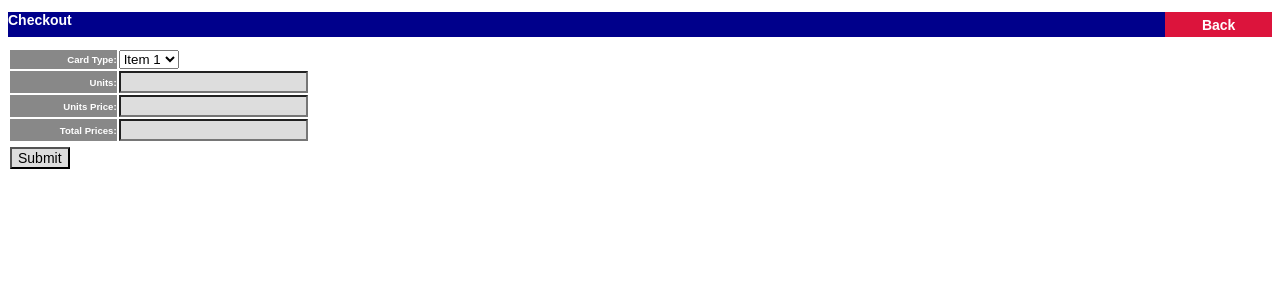
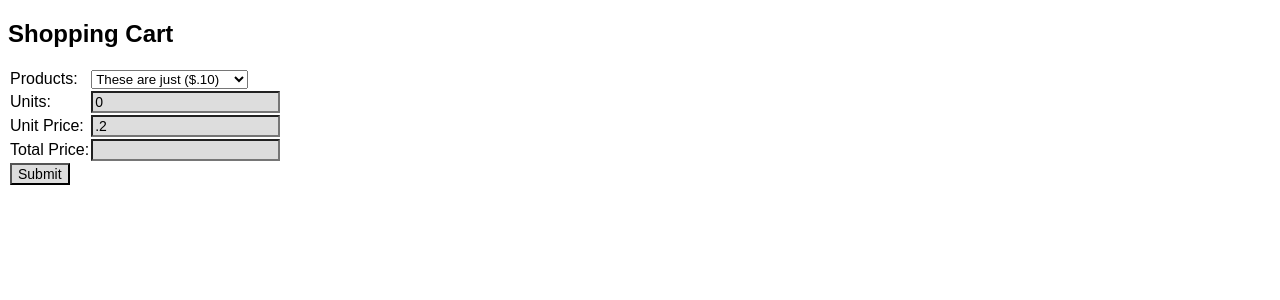
Before and after one commit to GeorgiePorgiePuddinPie/ecommerce, a PHP site: page /Shopping_Cart.html in a window 1280 px wide. Shown: the top 300 px of the page. Run offline with PHP 8.4, Linux system fonts and the light colour scheme.

Commit message:
Minor Modifications

```diff
--- a/Main _Page.html
+++ b/Main _Page.html
@@ -16,8 +16,8 @@
         <ul>
             <li><a href="userInformation.html" target="contentFrame"> User Information</a></li>
             <li><a href="Shopping_Cart.html" target="contentFrame"> Shopping Cart</a></li>
-            <li><a href="#"> Shipping Information</a></li>
-            <li><a href="#"> Payment Information</a></li>
+            <li><a href="shipping.html" target="contentFrame"> Shipping Information</a></li>
+            <li><a href="checkout.html" target="contentFrame"> Payment Information</a></li>
             <li><a href="#"> Order Confirmation </a></li>
         </ul>
     </nav>
--- a/Shopping_Cart.html
+++ b/Shopping_Cart.html
@@ -1,72 +1,55 @@
 <!DOCTYPE html>
 <!-- Shopping Cart page of our web page design -->
 <html>
-
 <head>
     <link rel="stylesheet" type="text/css" href="styles.css">
 </head>
 
 <body>
-
-    <h2> Checkout  <div class="exit-btn"> Back </div></h2>
-
-    <form action="#" onsubmit="return validateForm()">
-            <table>
-
-                    <tr>
-                            <td class="label"> Card Type: </td>
-                            <td><select name="cardType"  required="required">
-
-                                    <option value="Visa">Item 1</option>
-                                    <option value="Amex">Item 2</option>
-                                    <option value="MasterCard">Item 3</option>
-
-                            </tr>
-
-
-
-               <tr>
-
-                   <td class="label"></class> Units: </td>
-                   <div class="label.after"> </div>
-                   <td><input type="text" id="fullName" required="required"
-                   title='Enter Full Name' maxlength="100"></td>
-               </tr>
-               <tr>
-                   <td class="label"></class> Units Price: </td>
-                   <td><input type="text"  id="txtAddress1" required="required"
-                   title='Enter Address 1' maxlength="100"></td>
-               </tr>
-               <tr>
-                   <td class="label"></class> Total Prices: </td>
-                   <td><input type="text"  id="txtAddress2"
-                   maxlength="100"></td>
-               </tr>
-               <tr>
-
-
-
-
-           </table>
-
-
+<h2> Shopping Cart</h2>
+<form id="Shopping_Cart" name="Shopping_Cart" action=""> <!-- action="submit.php" method="post" -->
+    <!-- product dropdown menu, will be implemented using database and Ajax-->
 
     <table>
 
-
-
+    <td class="label"> Products: </td>
+    <td><select name="Products"  required="required">
+        <option value="These are just">These are just ($.10)</option>
+        <option value="fillers.">fillers. ($.20)</option>
+        <option value="Until we">Until we ($.30)</option>
+        <option value="the DB and Ajax">the DB and Ajax ($.40)</option>
+    </select></td>
+    <!-- Units, Number of units to be purchased -->
+    <tr>
+    <td class="label"></class> Units: </td>
+    <td><input type="number" min='0' step="1" id="Units" value= "0" onchange="calculateTotal()"
+        required="required" title='Units' maxlength="100"></td>
+    </tr>
+    <!-- UnitPrice, price per unit, will come from database -->
+    <td class="UnitPrice"></class> Unit Price: </td>
+    <td><input type="number" id="UnitPrice" value=.2 readonly></td>
+    <tr>
+    <!-- TotalPrice, number of units * Price per unit -->
+    <td class="TotalPrice"></class> Total Price: </td>
+    <td><input type="number" id="TotalPrice" id="TotalPrice" readonly></td>
+    <!-- Javascript to calculate TotalPrice -->
+    <script>
+        function calculateTotal() {
+        //var calculateTotal = function(event) {
+            //event.preventDefault();
+            var unitPrice = document.getElementById("UnitPrice").value;
+            var units = document.getElementById("Units").value;
+            document.getElementById("TotalPrice").value = parseFloat(unitPrice * units).toFixed(2);
+        }
+        //var form = document.getElementById('Shopping_Cart');
+        //form.addEventListener('submit', calculateTotal, false);
+    </script
+    <br>
     <tr>
         <td colspan="2"><input type="submit" title='Click here to submit.'></td>
     </tr>
-                           <tr>
-                               <td colspan="2"><span id="myMessages" style="color:green;"></span>
-                               </td>
-                           </tr>
-
     </table>
-
 </form>
-
 
 </body>
 </html>
--- a/shipping.html
+++ b/shipping.html
@@ -4,14 +4,11 @@
 
     <link rel="stylesheet" href="styles.css">
 
-
-    <h2> Shipping Information  <div class="exit-btn"> Back </div></h2>
-
     </head>
 
 
     <body>
-
+    <h2> Shipping Information  <div class="exit-btn"> Back </div></h2>
 
     <form action="#" onsubmit="return validateForm()">
 
--- a/styles.css
+++ b/styles.css
@@ -1,4 +1,4 @@
-h2, label {
+h2, {
     color:white;
     background-color: darkblue;
     font-family: sans-serif;
@@ -6,7 +6,7 @@ h2, label {
     height: 25px;
     text-align: justify;
 }
-.label {
+.label input{
     color:white;
     background-color: #888;
     font-family: sans-serif;
```
Lines whose indentation alone changed are shown as unchanged.
